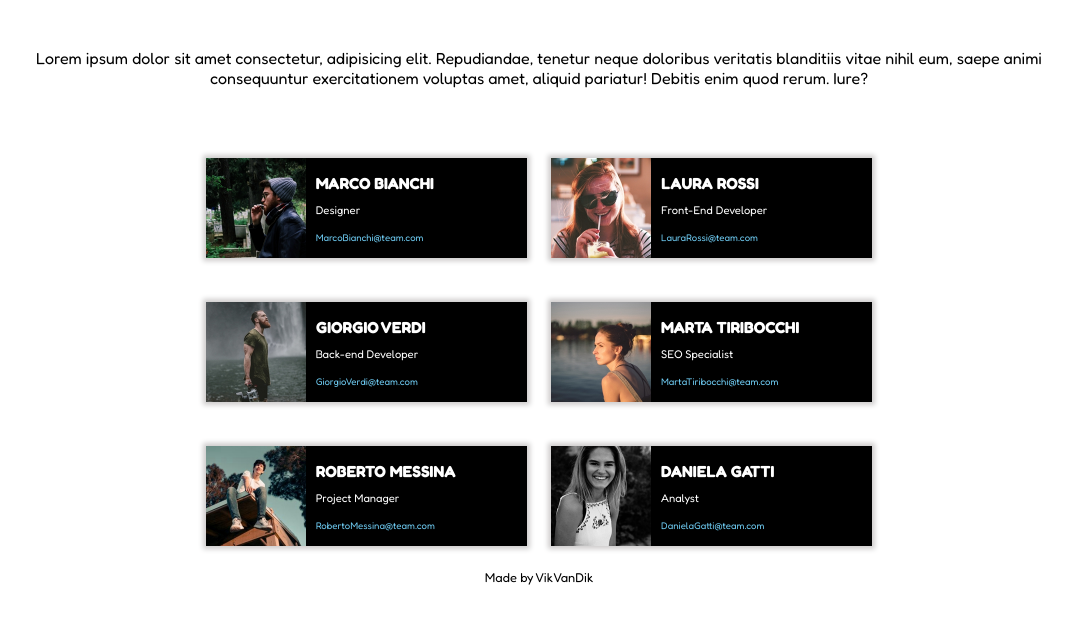
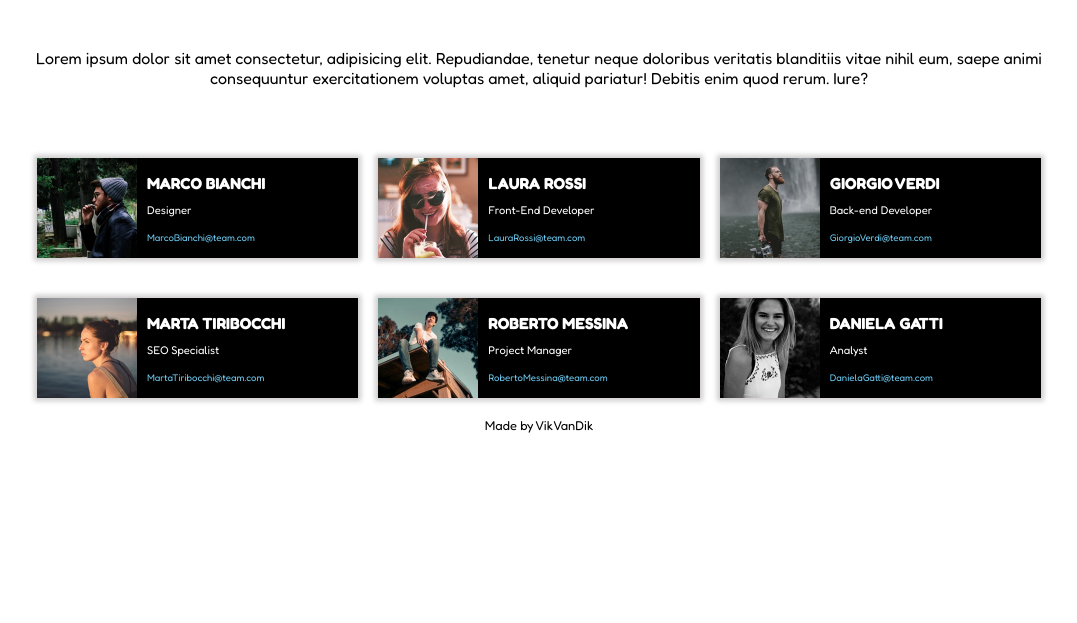
Before and after one commit to VikVanDik/html-css-float-cards, a plain HTML site: page index.html in a window 1280 px wide. Shown: the part 91-714 px from the top of the page, without its empty margins (101-1178 px from the left). Drawn offline with Linux system fonts and the light colour scheme.

Commit message:
[add]:float and clearfix cards

```diff
--- a/css/style.css
+++ b/css/style.css
@@ -45,7 +45,6 @@ main .caption-container{
 }
 
 .box-container .box{
-  display: inline-block;
   height: 100px;
   width: calc(100% / 3 - 20px);
   background-color: black;
--- a/index.html
+++ b/index.html
@@ -21,9 +21,9 @@
         <p class="caption">Lorem ipsum dolor sit amet consectetur, adipisicing elit. Repudiandae, tenetur neque doloribus veritatis blanditiis vitae nihil eum, saepe animi consequuntur exercitationem voluptas amet, aliquid pariatur! Debitis enim quod rerum. Iure?</p>
       </section>
 
-      <section class="box-container">
+      <section class="box-container clearfix">
 
-        <div class="box clearfix">
+        <div class="box clearfix float-left">
           <img class="propic float-left" src="img/male1.png" alt="Marco">
           <div class="info float-left clearfix">
             <p class="name">MARCO BIANCHI</p>
@@ -32,7 +32,7 @@
           </div>
 
         </div>
-        <div class="box clearfix">
+        <div class="box clearfix float-left">
           <img class="propic float-left" src="img/female1.png" alt="Laura">
           <div class="info float-left clearfix">
             <p class="name">LAURA ROSSI</p>
@@ -41,7 +41,7 @@
           </div>
 
           </div>
-        <div class="box clearfix">
+        <div class="box clearfix float-left">
           <img class="propic float-left" src="img/male2.png" alt="Giorgio">
           <div class="info float-left clearfix">
             <p class="name">GIORGIO VERDI</p>
@@ -50,7 +50,7 @@
           </div>
 
         </div>
-        <div class="box clearfix">
+        <div class="box clearfix float-left">
           <img class="propic float-left" src="img/female2.png" alt="Marta">
           <div class="info float-left clearfix">
             <p class="name">MARTA TIRIBOCCHI</p>
@@ -59,7 +59,7 @@
           </div>
 
         </div>
-        <div class="box clearfix">
+        <div class="box clearfix float-left">
           <img class="propic float-left" src="img/male3.png" alt="Roberto">
           <div class="info float-left clearfix">
             <p class="name">ROBERTO MESSINA</p>
@@ -68,7 +68,7 @@
           </div>
 
         </div>
-        <div class="box clearfix">
+        <div class="box clearfix float-left">
           <img class="propic float-left" src="img/female3.png" alt="Daniela">
           <div class="info float-left clearfix">
             <p class="name">DANIELA GATTI</p>
```
